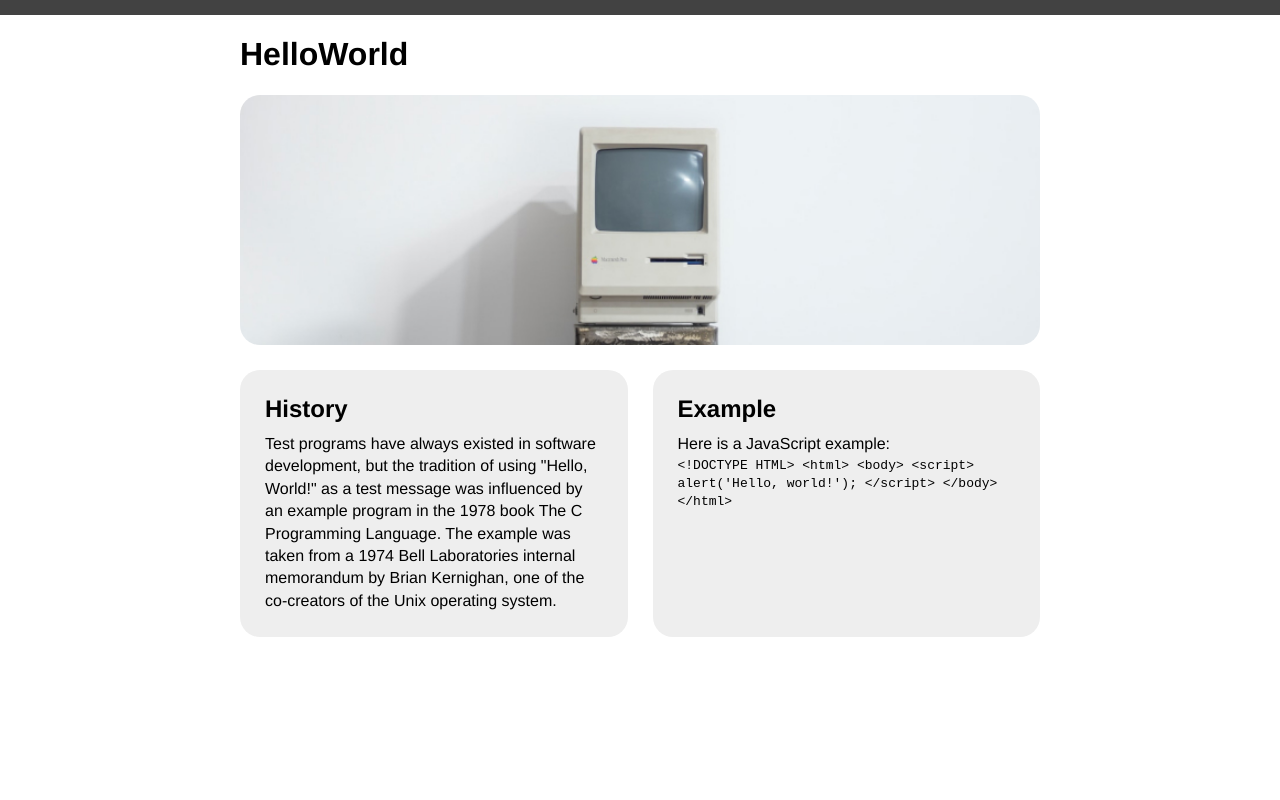
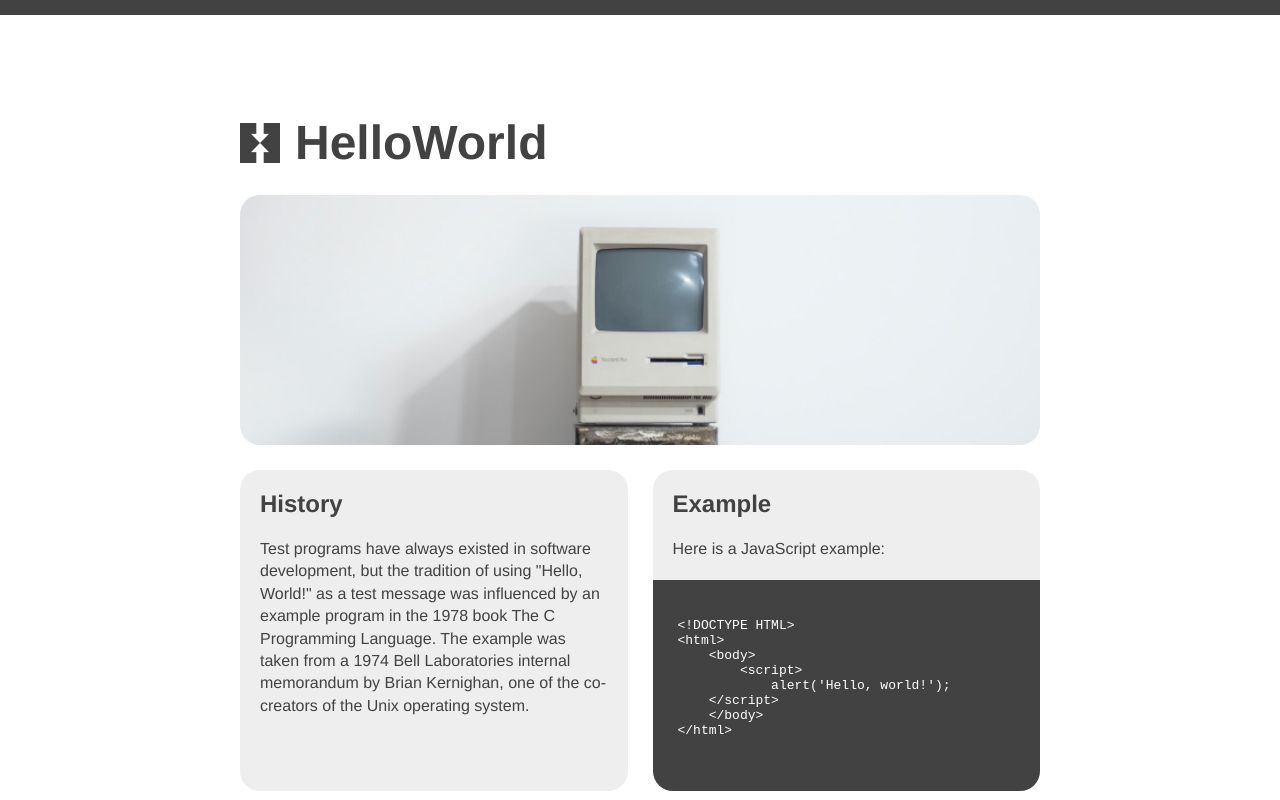
Before and after one commit to AlAli3/HelloWorldLab1, a plain HTML site: page index.html in a window 1280 px wide. Drawn offline with Linux system fonts and the light colour scheme.

Commit message:
Editing code view

```diff
--- a/index.html
+++ b/index.html
@@ -11,17 +11,19 @@
     <main>
         <h1>HelloWorld</h1>
         <div class="masthead">
-
         </div>
         <div class="details">
             <section>
                 <h2>History</h2>
                 <p>Test programs have always existed in software development, but the tradition of using "Hello, World!" as a test message was influenced by an example program in the 1978 book The C Programming Language. The example was taken from a 1974 Bell Laboratories internal memorandum by Brian Kernighan, one of the co-creators of the Unix operating system.</p>
             </section>
-            <section>
+            <section class="with-code">
+                <div class="code-copy">
                     <h2>Example</h2>
                 <p>Here is a JavaScript example:</p>
-                <code>
+                </div>
+                <div class="code-html">
+                    <code><pre>
 &lt;!DOCTYPE HTML&gt;
 &lt;html&gt;
     &lt;body&gt;
@@ -30,11 +32,11 @@
     &lt;/script&gt;
     &lt;/body&gt;
 &lt;/html&gt;
-                </code>
+                </pre></code>
+                </div>
             </section>
         </div>
     </main>
     <script src="index.js"></script>
-
 </body>
 </html>
--- a/screen.css
+++ b/screen.css
@@ -1,8 +1,11 @@
+
+
 body{
     background: #fff;
     font-family: Helvetica, sans-serif;
     border-top: 15px solid #424242;
     margin: 0 auto;
+    color: #424242
 }
 
 main{
@@ -27,14 +30,42 @@
     flex-grow: 1;
     flex-basis: 0;
     background: #eee;
-    padding: 25px;
     border-radius: 20px;
     margin-top: 25px;
 }
 
+.details section p {
+    margin: 20px;
+}
+
+.details section h2 {
+    margin: 20px;
+}
+
+.details section.with-code {
+    padding: 0;
+}
+
+div.code-html {
+    padding: 25px;
+    background: #424242;
+    color: #fff;
+    border-bottom-left-radius: 20px;
+    border-bottom-right-radius: 20px;
+}
+
 img{
     width: 100%;
-    border-radius: 20 px;
+}
+
+h1 {
+    background-image: url('images/h-logo.png');
+    background-repeat: no-repeat;
+    background-size: 40px;
+    background-position: left center;
+    font-size: 3em;
+    padding-left: 55px;
+    margin: 100px 0 25px 0;
 }
 
 h2 {
```
Lines whose indentation alone changed are shown as unchanged.
